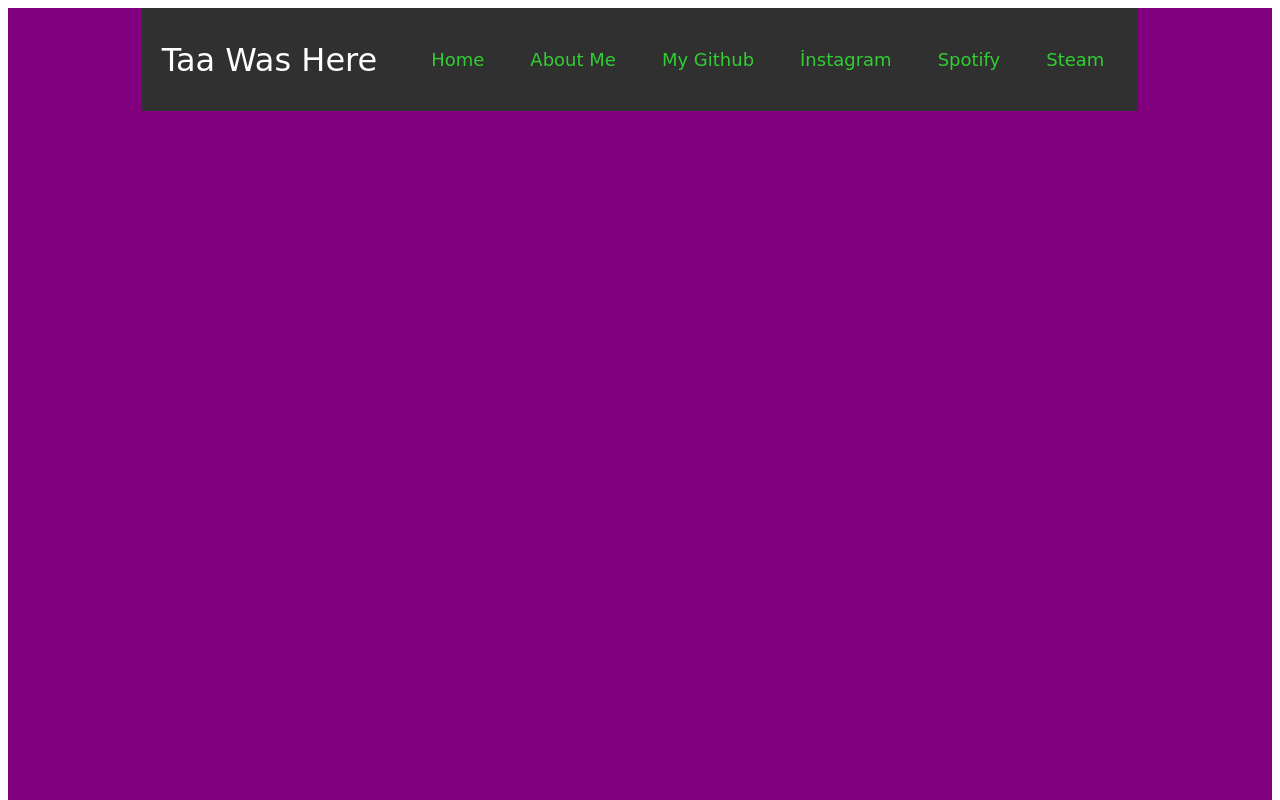
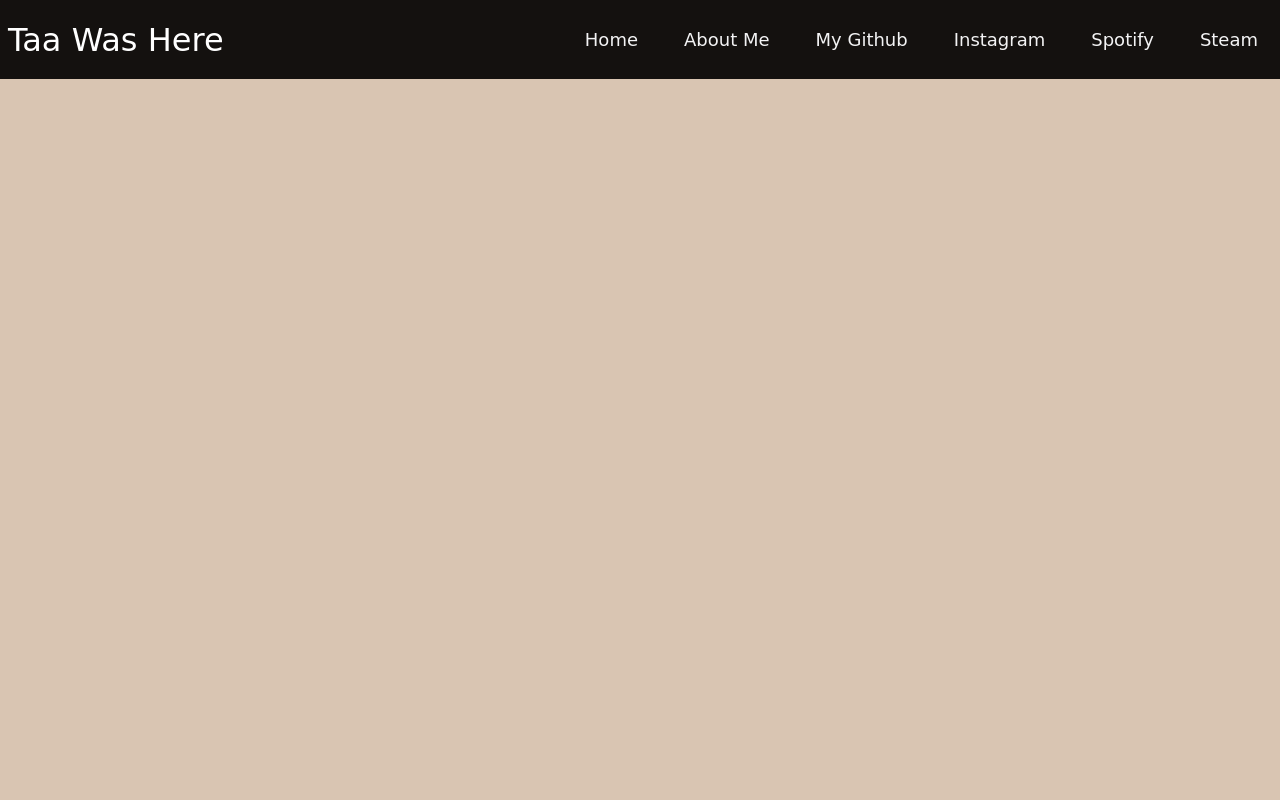
Before and after one commit to TheLastAloneDark/First-time-huh-, a plain HTML site: page index.html in a window 1280 px wide. Shown: the top 800 px of the page. Drawn offline with Linux system fonts and the light colour scheme.

Commit message:
Son renk değişimi!

```diff
--- a/index.html
+++ b/index.html
@@ -1,4 +1,3 @@
-<!DOCTYPE html>
 <html lang="en">
  <head>
    <meta charset="UTF-8" />
@@ -8,56 +7,22 @@
    <title>Taa Was Here</title>
  </head>
  <body>
-    <div class="header">
-
-
-
-
-
-
-
-
-
-
-
-
-
-
-
-
-
-
-
-   <nav class="navbar">
-     <div class="logo">Taa Was Here
-
-     </div>
+<div class="header">
+  <nav class="navbar">
+     <div class="logo">Taa Was Here</div>
      <ul class="nav-links">
        <div class="menu">
-         <li><a href="/">Home</a></li>
-         <li><a href="/">About Me</a></li>
+         <li><a href="#">Home</a></li>
+         <li><a href="#">About Me</a></li>
          <li><a href="https://github.com/TheLastAloneDark" target="_blank">My Github</a></li>
-         <li><a href="https://www.instagram.com/tahaemreurh/" target="_blank">İnstagram</a></li>
+         <li><a href="https://www.instagram.com/tahaemreurh/" target="_blank">Instagram</a></li>
          <li><a href="https://open.spotify.com/user/6jwan077aabtq71vjo1mera9s" target="_blank">Spotify</a></li>
          <li><a href="https://steamcommunity.com/id/_AloneDark_/" target="_blank">Steam</a></li>
        </div>
      </ul>
    </nav>
-
-
-
-
-
-
-
-
-
-
-
-
-
-
-
+</div>
+<!--coolors.co-->
 
 
  </body>
--- a/style.css
+++ b/style.css
@@ -1,30 +1,27 @@
+body {
+margin: 0;
+font-family: cursive;
+    background-color: #D9C5B2;
+}
+
+
 a {
-        margin: 0;
+	color: #F3F3F4;
+    margin: 0;
     padding: 0;
     box-sizing: border-box;
-   }
-   body {
-    font-family: cursive;
-   }
-   a {
     text-decoration: none;
    }
-   li {
+li {
     list-style: none;
    }
 
 
 .header{
-    background-color:purple;
-    width: auto;
-    height: 30cm;
+	display: flex;
     display: flex;
     justify-content:center;
     align-items: baseline;
-}
-
-.header1{
-    font-size: 3rem;
 }
 
 .main{
@@ -33,15 +30,12 @@ a {
 
 .navbar{
     display: flex;
+    width: 100%;
     align-items: center;
     justify-content: space-between;
-    padding: 20px;
-    background-color: rgb(48, 48, 48);
-    color: #fff;
-   }
-
-   .nav-links a{
-    color:limegreen
+    padding: 0.5rem;
+    background-color: #14110F;
+    color: white;
    }
 
    .logo {
@@ -55,7 +49,7 @@ a {
    }
 
    .menu li:hover{
-    background-color: #ffbb00;
+    background-color: #34312D;
     border-radius: 5px;
     transition: 0.3s ease;
    }
```
